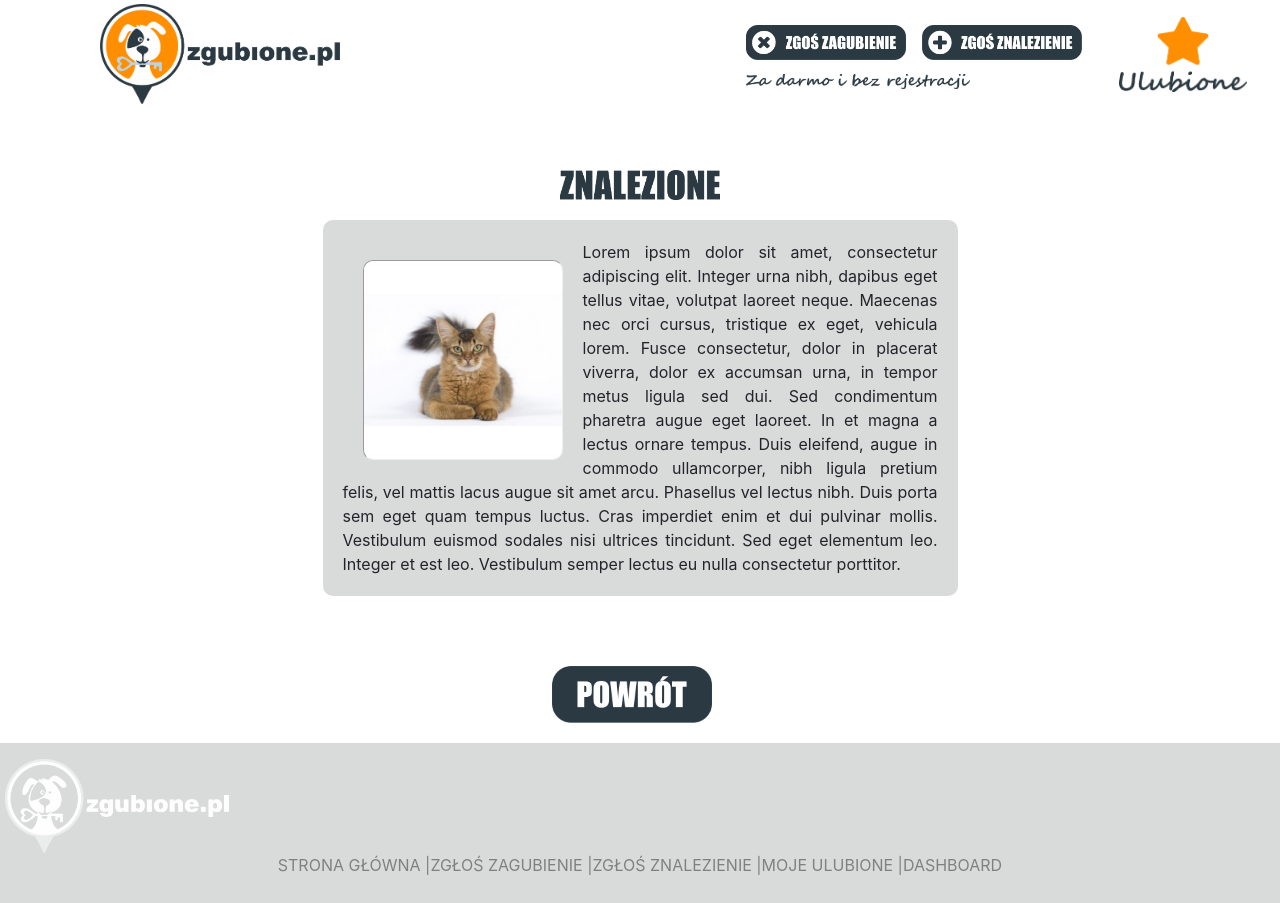
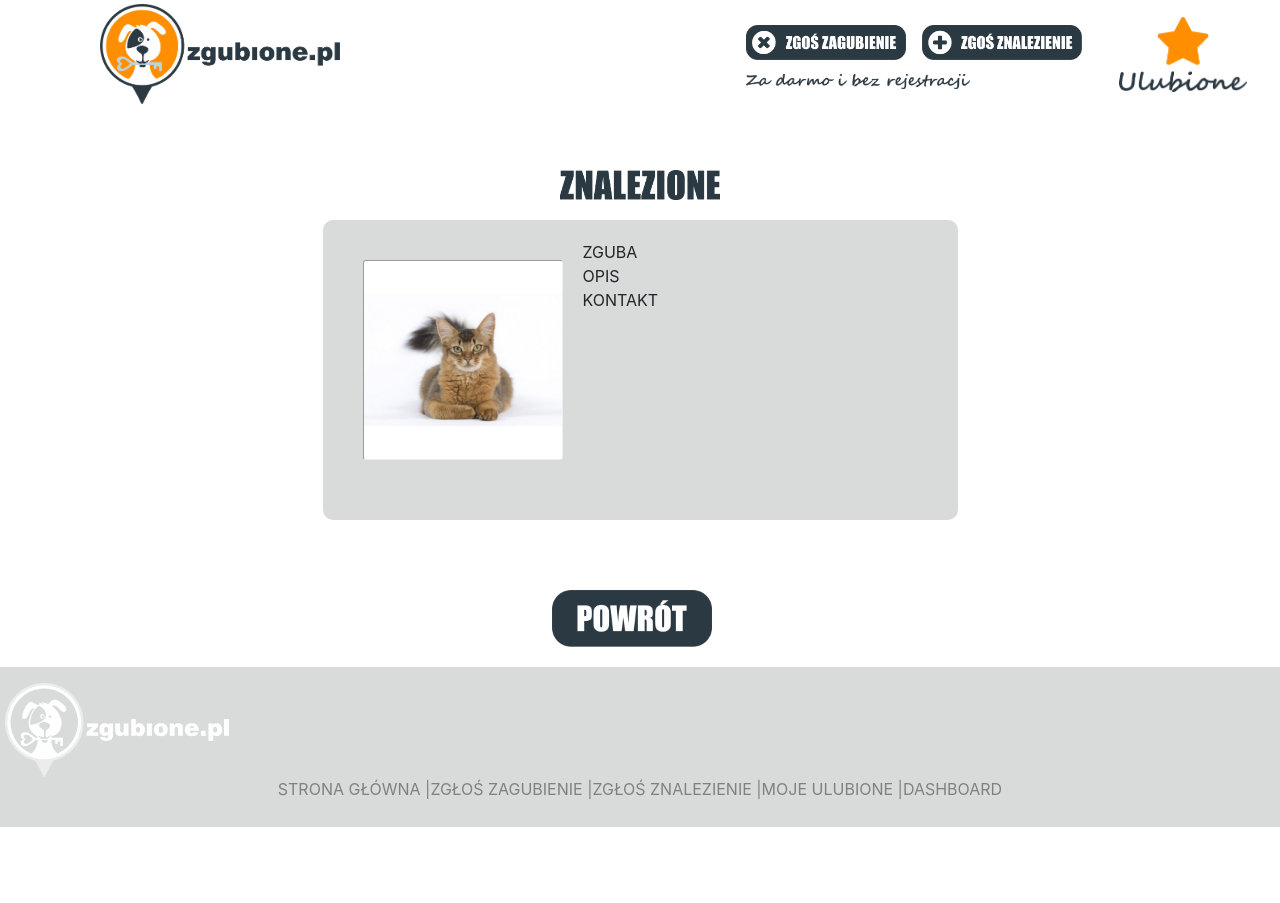
Before and after one commit to infoshareacademy/jfdzs3-frontersi-app, a React (Create React App) app: page /FindDetail in a window 1280 px wide. After the commit the page ends 827 px from the top, so only its background shows below. Built offline with nearby package versions, Linux system fonts and the light colour scheme.

Commit message:
Added lostdetail page

```diff
--- a/src/Pages/FindDetail/findDetail.js
+++ b/src/Pages/FindDetail/findDetail.js
@@ -12,10 +12,12 @@ class FindDetail extends Component {
         <img className='title' src={znalezione}></img>
 
         <div className='lost_detail_container'>
-        <div>
+
         <img className="lost-item-img" src={cat}></img>
-        </div>
-        <div>Lorem ipsum dolor sit amet, consectetur adipiscing elit. Integer urna nibh, dapibus eget tellus vitae, volutpat laoreet neque. Maecenas nec orci cursus, tristique ex eget, vehicula lorem. Fusce consectetur, dolor in placerat viverra, dolor ex accumsan urna, in tempor metus ligula sed dui. Sed condimentum pharetra augue eget laoreet. In et magna a lectus ornare tempus. Duis eleifend, augue in commodo ullamcorper, nibh ligula pretium felis, vel mattis lacus augue sit amet arcu. Phasellus vel lectus nibh. Duis porta sem eget quam tempus luctus. Cras imperdiet enim et dui pulvinar mollis. Vestibulum euismod sodales nisi ultrices tincidunt. Sed eget elementum leo. Integer et est leo. Vestibulum semper lectus eu nulla consectetur porttitor. </div>
+
+        <div>ZGUBA</div>
+        <div>OPIS</div>
+        <div>KONTAKT</div>
         </div>
         <Link className="more" to="/"><img className='title' src={comeback}></img></Link>
 
--- a/src/Pages/FindDetail/lost_find.css
+++ b/src/Pages/FindDetail/lost_find.css
@@ -7,16 +7,22 @@
     text-align: justify;
     margin: 0 auto;
     width: 50%;
+    min-height: 300px;
     margin-bottom: 50px;
     padding: 20px;
     background-color: #D9DBDA;
     border-radius: 10px;
+    font-family: -apple-system, BlinkMacSystemFont, "Segoe UI", "Roboto", "Oxygen",
+    "Ubuntu", "Cantarell", "Fira Sans", "Droid Sans", "Helvetica Neue",
+    sans-serif;
+    -webkit-font-smoothing: antialiased;
+    -moz-osx-font-smoothing: grayscale;
 
 
 }
 .lost-item-img{
     border: inset;
-    border-radius: 10px;
+    border-radius: 3px;
     height: 200px;
     width: 200px;
     border-width: 1px;
--- a/src/Pages/LostDetail/lostDetail.js
+++ b/src/Pages/LostDetail/lostDetail.js
@@ -1,15 +1,31 @@
 import React, { Component } from 'react';
+import cat from "../../img/Home/5.jpg";
+import './../FindDetail/lost_find.css';
+import zagubione from "../../img/LastDetail/2.png";
+import comeback from "../../img/FindDetail/2.png";
+import {Link} from 'react-router-dom';
 
-
-class LostDetail extends Component {
+class FindDetail extends Component {
   render() {
     return (
       <div className="App">
-        <p> Lost Detail </p>
+        <img className='title' src={zagubione}></img>
+
+        <div className='lost_detail_container'>
+
+        <img className="lost-item-img" src={cat}></img>
+
+        <div>ZGUBA</div>
+        <div>OPIS</div>
+        <div>KONTAKT</div>
+        </div>
+        <Link className="more" to="/"><img className='title' src={comeback}></img></Link>
+
+
 
       </div>
     );
   }
 }
 
-export default LostDetail;
+export default FindDetail;
```
